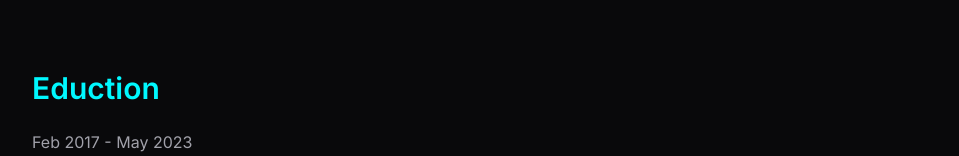
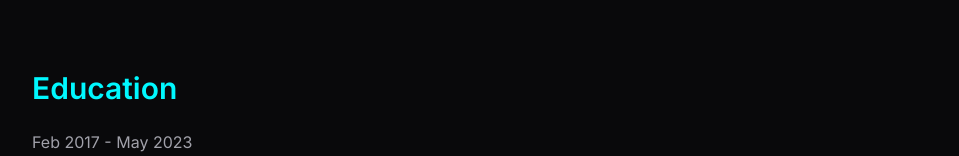
Before and after one commit to StepAsideLiL/stepasidelil, a Next.js app: page /simple in a window 1280 px wide. Shown: the part 2409-2565 px from the top of the page, without its empty margins (160-1119 px from the left). Built offline with nearby package versions, Linux system fonts and the light colour scheme.

Commit message:
fix: education spelling

```diff
--- a/app/simple/page.tsx
+++ b/app/simple/page.tsx
@@ -163,7 +163,7 @@ export default function Page() {
 
       {/* Eduction */}
       <section className="mx-auto max-w-4xl space-y-6 pt-40">
-        <h1 className="text-3xl font-semibold text-[#00f8ff]">Eduction</h1>
+        <h1 className="text-3xl font-semibold text-[#00f8ff]">Education</h1>
 
         <section>
           <p className="text-muted-foreground">{education[0].date}</p>
```
